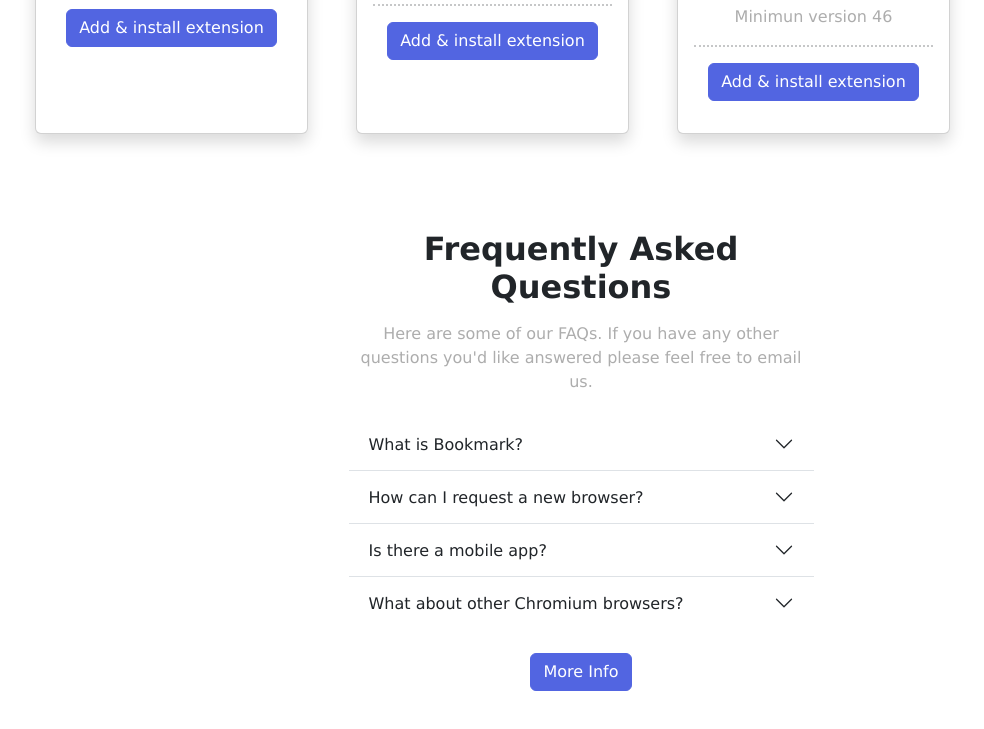
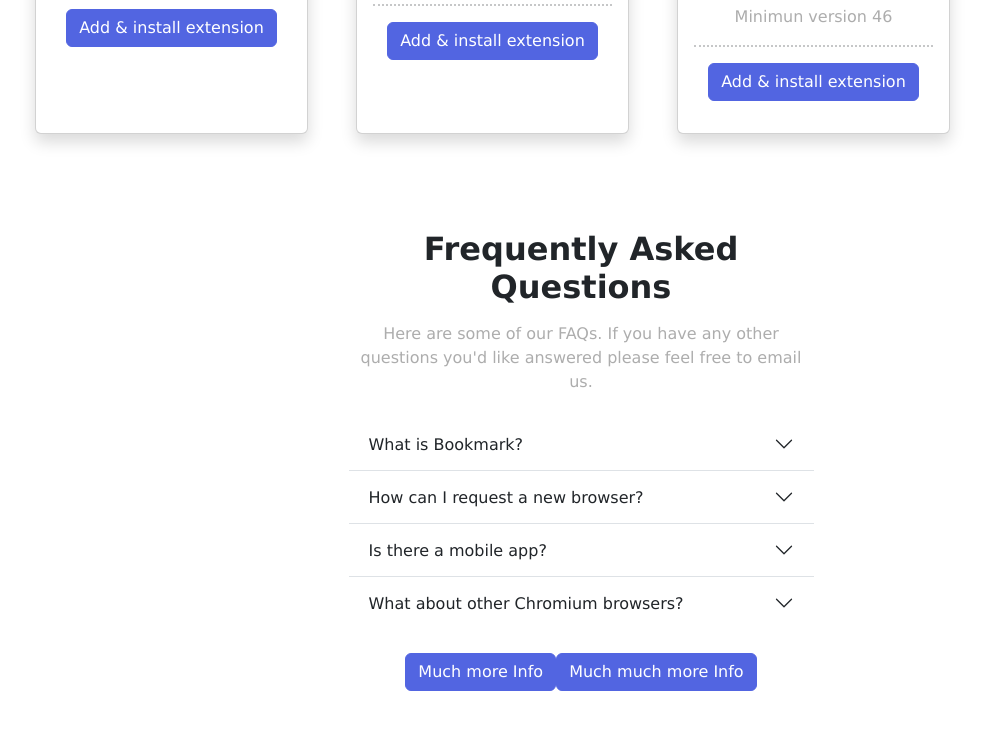
Before and after one commit to AuroraHumo/1.2-Bootstrap, a website: page index.html in a window 1280 px wide. Shown: the part 1675-2404 px from the top of the page, without its empty margins (59-1043 px from the left). Drawn offline with nearby package versions, Linux system fonts and the light colour scheme.

Commit message:
Agregar archivo whatever.html vacío

```diff
--- a/index.html
+++ b/index.html
@@ -15,7 +15,7 @@
       <a class="navbar-brand" href="#">
         <img src="./Imagenes/logo-bookmark.svg" alt="Logo" class="d-inline-block align-text-top">
       </a>
-      <button class="navbar-toggler " type="button" data-bs-toggle="collapse" data-bs-target="#navbarNavAltMarkup" aria-controls="navbarNavAltMarkup" aria-expanded="false" aria-label="Toggle navigation">
+      <button class="navbar-toggler" type="button" data-bs-toggle="collapse" data-bs-target="#navbarNavAltMarkup" aria-controls="navbarNavAltMarkup" aria-expanded="false" aria-label="Toggle navigation">
         <span class="navbar-toggler-icon"></span>
       </button>
 
@@ -205,7 +205,11 @@
             </div>
           </div>
           <div class="d-flex align-items-center justify-content-center">
-            <button class="btn btn-primary">More Info</button>
+            <button class="btn btn-primary">Much more Info</button>
+            <button class="btn btn-primary">Much much more Info</button>
+            <div>
+
+            </div>
           </div>
     </main>
     <script src="main.js"></script>
--- a/main.scss
+++ b/main.scss
@@ -101,7 +101,7 @@ p {
 
   .hero {
     max-width: 80%; // Ajusta la mida de la imatge
-    display: block;
+    /* display: block; */
     margin: 0 auto;
   }
 
```
Also changed, not shown: main.css, readme.md, whatever.html (added), 1 other file.
